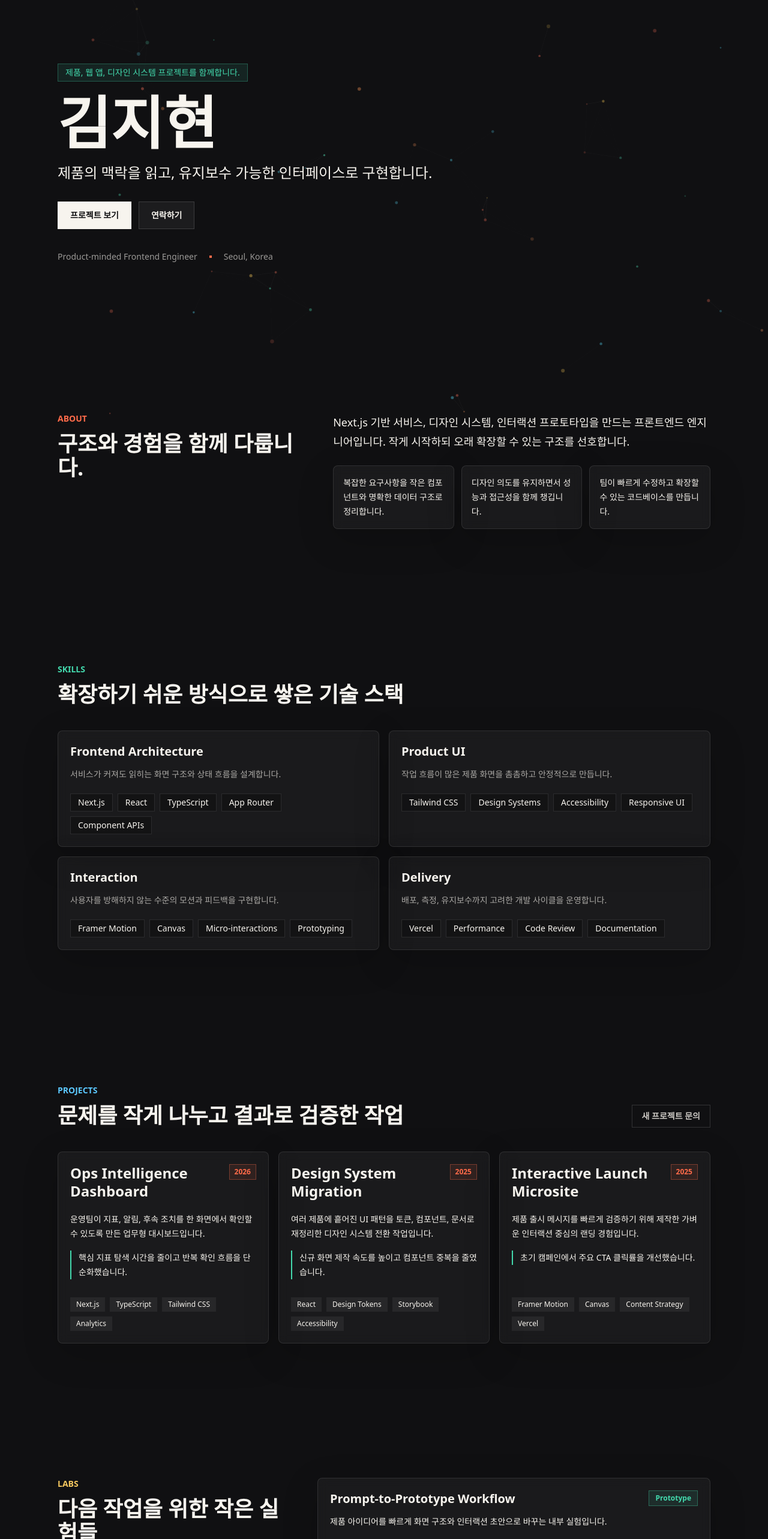
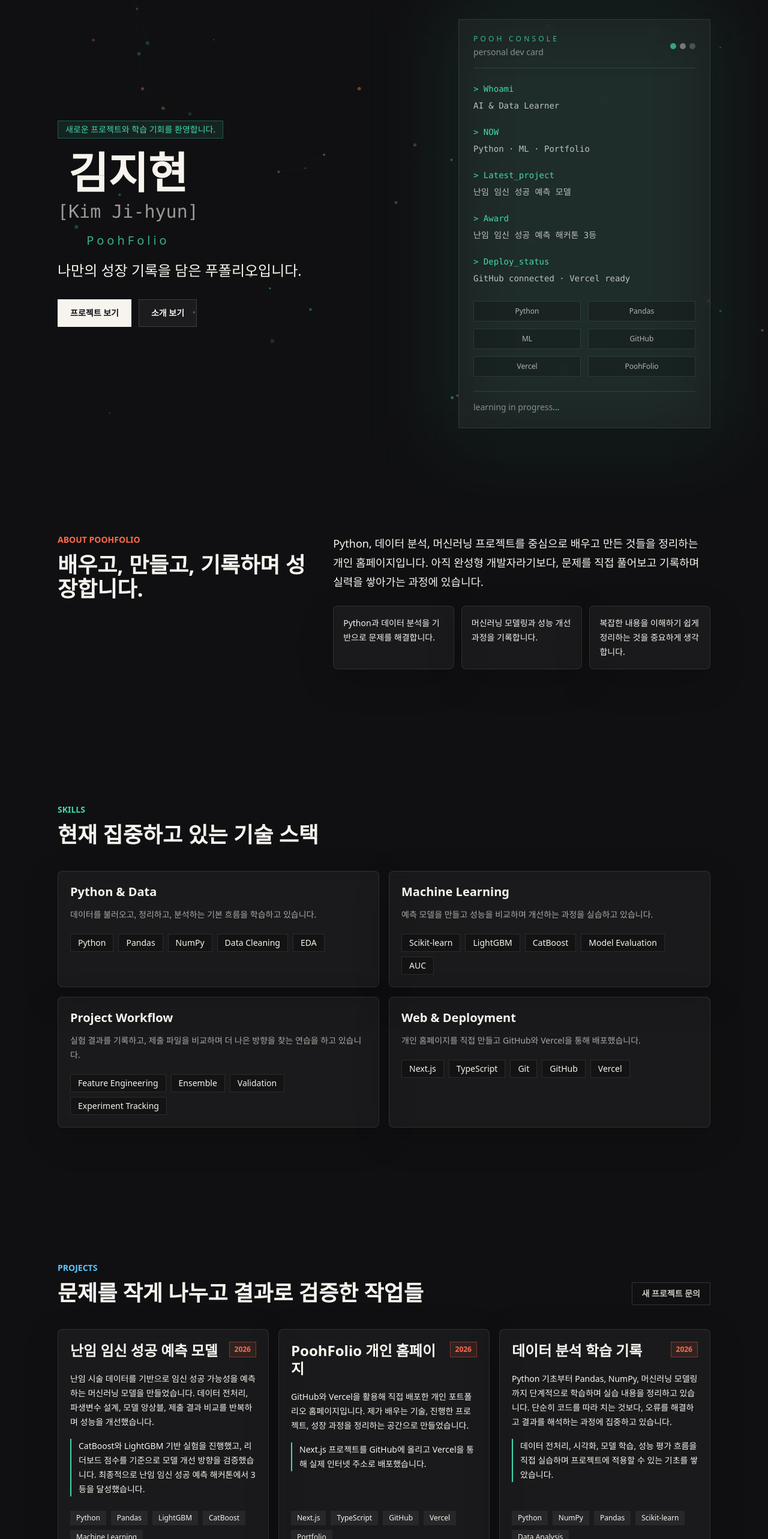
Before and after one commit to KimPooh/portfolio-site, a Next.js app: page / in a window 1280 px wide. Shown: the part 80-2646 px from the top of the page at 60% size. Built offline with nearby package versions, Linux system fonts and the light colour scheme.

Commit message:
Update PoohFolio content

```diff
--- a/components/Hero.tsx
+++ b/components/Hero.tsx
@@ -11,7 +11,7 @@ type HeroProps = {
 
 export function Hero({ content, profile }: HeroProps) {
   return (
-    <section className="section-shell flex min-h-[82svh] items-center pb-16 pt-24 sm:pt-28">
+    <section className="section-shell grid min-h-[82svh] items-center gap-12 pb-16 pt-24 sm:pt-28 lg:grid-cols-[minmax(0,1fr)_420px]">
       <motion.div
         variants={staggerContainer}
         initial="hidden"
@@ -24,40 +24,122 @@ export function Hero({ content, profile }: HeroProps) {
         >
           {profile.availability}
         </motion.p>
+
         <motion.h1
           variants={fadeInUp}
-          className="max-w-4xl text-5xl font-semibold leading-[1.02] tracking-normal text-paper sm:text-7xl lg:text-8xl"
+          className="max-w-4xl text-5xl font-semibold leading-[1.02] tracking-normal text-paper sm:text-7xl"
         >
-          {profile.name}
+          <span className="inline-flex flex-col items-center">
+            <span className="block text-5xl font-semibold leading-[0.95] tracking-normal text-paper sm:text-7xl">
+              김지현
+            </span>
+
+            <span className="mt-3 block font-mono text-xl font-medium tracking-normal text-paper/60 sm:text-3xl">
+              [Kim Ji-hyun]
+            </span>
+
+            <span className="mt-4 block text-lg font-medium tracking-[0.25em] text-mint/80 sm:text-xl">
+              {profile.name}
+            </span>
+          </span>
         </motion.h1>
+
         <motion.p
           variants={fadeInUp}
           className="mt-5 max-w-2xl text-xl leading-8 text-paper/78 sm:text-2xl"
         >
           {profile.tagline}
         </motion.p>
+
         <motion.div variants={fadeInUp} className="mt-8 flex flex-wrap gap-3">
           <a
             href="#projects"
-            className="border border-paper bg-paper px-5 py-3 text-sm font-semibold text-ink transition hover:bg-signal hover:text-ink"
+            className="border border-paper bg-paper px-5 py-3 text-sm font-semibold text-ink transition hover:-translate-y-0.5"
           >
             {content.primaryCtaLabel}
           </a>
+
           <a
-            href={`mailto:${profile.email}`}
-            className="border border-white/15 bg-white/5 px-5 py-3 text-sm font-semibold text-paper transition hover:border-electric/60 hover:text-electric"
+            href="#about"
+            className="border border-white/15 bg-white/5 px-5 py-3 text-sm font-semibold text-paper transition hover:-translate-y-0.5 hover:border-mint/50"
           >
             {content.secondaryCtaLabel}
           </a>
         </motion.div>
-        <motion.div
-          variants={fadeInUp}
-          className="mt-9 flex flex-wrap items-center gap-x-5 gap-y-2 text-sm text-paper/60"
-        >
-          <span>{profile.role}</span>
-          <span className="h-1 w-1 bg-ember" />
-          <span>{profile.location}</span>
-        </motion.div>
+      </motion.div>
+
+      <motion.div
+        variants={fadeInUp}
+        initial="hidden"
+        animate="visible"
+        className="relative hidden lg:block"
+      >
+        <div className="absolute -inset-6 bg-mint/10 blur-3xl" />
+
+        <div className="relative overflow-hidden border border-white/10 bg-white/[0.04] p-6 shadow-2xl backdrop-blur">
+          <div className="mb-5 flex items-center justify-between border-b border-white/10 pb-4">
+            <div>
+              <p className="text-xs uppercase tracking-[0.35em] text-mint/80">
+                Pooh Console
+              </p>
+              <p className="mt-1 text-sm text-paper/50">
+                personal dev card
+              </p>
+            </div>
+
+            <div className="flex gap-1.5">
+              <span className="h-2.5 w-2.5 rounded-full bg-mint/70" />
+              <span className="h-2.5 w-2.5 rounded-full bg-paper/40" />
+              <span className="h-2.5 w-2.5 rounded-full bg-white/20" />
+            </div>
+          </div>
+
+          <div className="space-y-4 font-mono text-sm leading-7 text-paper/75">
+            <div>
+              <p className="text-mint">&gt; Whoami</p>
+              <p>AI & Data Learner</p>
+            </div>
+
+            <div>
+              <p className="text-mint">&gt; NOW</p>
+              <p>Python · ML · Portfolio</p>
+            </div>
+
+            <div>
+              <p className="text-mint">&gt; Latest_project</p>
+              <p>난임 임신 성공 예측 모델</p>
+            </div>
+
+            <div>
+            <p className="text-mint">&gt; Award</p>
+            <p>난임 임신 성공 예측 해커톤 3등</p>
+            </div>
+
+            <div>
+              <p className="text-mint">&gt; Deploy_status</p>
+              <p>GitHub connected · Vercel ready</p>
+            </div>
+          </div>
+
+          <div className="mt-6 grid grid-cols-2 gap-3 text-xs">
+            {["Python", "Pandas", "ML", "GitHub", "Vercel", "PoohFolio"].map(
+              (item) => (
+                <span
+                  key={item}
+                  className="border border-white/10 bg-black/20 px-3 py-2 text-center text-paper/70"
+                >
+                  {item}
+                </span>
+              )
+            )}
+          </div>
+
+          <div className="mt-6 border-t border-white/10 pt-4">
+            <p className="text-sm text-paper/50">
+              learning in progress<span className="text-mint">...</span>
+            </p>
+          </div>
+        </div>
       </motion.div>
     </section>
   );
--- a/data/labs.ts
+++ b/data/labs.ts
@@ -2,24 +2,24 @@ import type { LabIdea } from "@/types/portfolio";
 
 export const labIdeas: LabIdea[] = [
   {
-    title: "Prompt-to-Prototype Workflow",
+    title: "머신러닝 모델 성능 개선 실험",
+    status: "Exploring",
+    description:
+      "같은 데이터라도 전처리, 파생변수, 검증 방식, 앙상블 조합에 따라 성능이 어떻게 달라지는지 실험하고 기록할 예정입니다.",
+    stack: ["Python", "LightGBM", "CatBoost", "Validation"]
+  },
+  {
+    title: "데이터 분석 리포트 만들기",
+    status: "Backlog",
+    description:
+      "분석 결과를 단순한 표나 그래프로 끝내지 않고, 문제 정의부터 결론까지 읽기 쉬운 리포트 형태로 정리하는 연습을 할 예정입니다.",
+    stack: ["Pandas", "Matplotlib", "EDA", "Report"]
+  },
+  {
+    title: "PoohFolio 콘텐츠 업데이트",
     status: "Prototype",
     description:
-      "제품 아이디어를 빠르게 화면 구조와 인터랙션 초안으로 바꾸는 내부 실험입니다.",
-    stack: ["Next.js", "LLM", "Design Systems"]
-  },
-  {
-    title: "Canvas Signal Map",
-    status: "Exploring",
-    description:
-      "복잡한 서비스 이벤트를 가벼운 2D 캔버스 맵으로 시각화하는 실험입니다.",
-    stack: ["Canvas", "TypeScript", "Motion"]
-  },
-  {
-    title: "Portfolio CMS Lite",
-    status: "Backlog",
-    description:
-      "마크다운이나 JSON만으로 프로젝트 사례를 업데이트할 수 있는 작은 콘텐츠 레이어입니다.",
-    stack: ["MDX", "Contentlayer", "Vercel"]
+      "학습한 내용과 진행한 프로젝트를 꾸준히 추가하면서, 이 홈페이지를 저만의 성장 기록 공간으로 발전시킬 예정입니다.",
+    stack: ["Next.js", "GitHub", "Vercel", "Portfolio"]
   }
 ];
--- a/data/projects.ts
+++ b/data/projects.ts
@@ -2,27 +2,30 @@ import type { Project } from "@/types/portfolio";
 
 export const projects: Project[] = [
   {
-    title: "Ops Intelligence Dashboard",
+    title: "난임 임신 성공 예측 모델",
     year: "2026",
     description:
-      "운영팀이 지표, 알림, 후속 조치를 한 화면에서 확인할 수 있도록 만든 업무형 대시보드입니다.",
-    outcome: "핵심 지표 탐색 시간을 줄이고 반복 확인 흐름을 단순화했습니다.",
-    tags: ["Next.js", "TypeScript", "Tailwind CSS", "Analytics"]
+      "난임 시술 데이터를 기반으로 임신 성공 가능성을 예측하는 머신러닝 모델을 만들었습니다. 데이터 전처리, 파생변수 설계, 모델 앙상블, 제출 결과 비교를 반복하며 성능을 개선했습니다.",
+    outcome:
+  "CatBoost와 LightGBM 기반 실험을 진행했고, 리더보드 점수를 기준으로 모델 개선 방향을 검증했습니다. 최종적으로 난임 임신 성공 예측 해커톤에서 3등을 달성했습니다.",
+    tags: ["Python", "Pandas", "LightGBM", "CatBoost", "Machine Learning"]
   },
   {
-    title: "Design System Migration",
-    year: "2025",
+    title: "PoohFolio 개인 홈페이지",
+    year: "2026",
     description:
-      "여러 제품에 흩어진 UI 패턴을 토큰, 컴포넌트, 문서로 재정리한 디자인 시스템 전환 작업입니다.",
-    outcome: "신규 화면 제작 속도를 높이고 컴포넌트 중복을 줄였습니다.",
-    tags: ["React", "Design Tokens", "Storybook", "Accessibility"]
+      "GitHub와 Vercel을 활용해 직접 배포한 개인 포트폴리오 홈페이지입니다. 제가 배우는 기술, 진행한 프로젝트, 성장 과정을 정리하는 공간으로 만들었습니다.",
+    outcome:
+      "Next.js 프로젝트를 GitHub에 올리고 Vercel을 통해 실제 인터넷 주소로 배포했습니다.",
+    tags: ["Next.js", "TypeScript", "GitHub", "Vercel", "Portfolio"]
   },
   {
-    title: "Interactive Launch Microsite",
-    year: "2025",
+    title: "데이터 분석 학습 기록",
+    year: "2026",
     description:
-      "제품 출시 메시지를 빠르게 검증하기 위해 제작한 가벼운 인터랙션 중심의 랜딩 경험입니다.",
-    outcome: "초기 캠페인에서 주요 CTA 클릭률을 개선했습니다.",
-    tags: ["Framer Motion", "Canvas", "Content Strategy", "Vercel"]
+      "Python 기초부터 Pandas, NumPy, 머신러닝 모델링까지 단계적으로 학습하며 실습 내용을 정리하고 있습니다. 단순히 코드를 따라 치는 것보다, 오류를 해결하고 결과를 해석하는 과정에 집중하고 있습니다.",
+    outcome:
+      "데이터 전처리, 시각화, 모델 학습, 성능 평가 흐름을 직접 실습하며 프로젝트에 적용할 수 있는 기초를 쌓았습니다.",
+    tags: ["Python", "NumPy", "Pandas", "Scikit-learn", "Data Analysis"]
   }
 ];
--- a/data/site.ts
+++ b/data/site.ts
@@ -1,31 +1,23 @@
 import type { Profile, SiteContent } from "@/types/portfolio";
 
 export const profile: Profile = {
-  name: "김지현",
-  role: "Product-minded Frontend Engineer",
+  name: "PoohFolio",
+  role: "AI와 데이터로 성장하는 예비 개발자",
   location: "Seoul, Korea",
-  email: "jihyun@example.com",
-  tagline: "제품의 맥락을 읽고, 유지보수 가능한 인터페이스로 구현합니다.",
+  email: "",
+  tagline: "나만의 성장 기록을 담은 푸폴리오입니다.",
   summary:
-    "Next.js 기반 서비스, 디자인 시스템, 인터랙션 프로토타입을 만드는 프론트엔드 엔지니어입니다. 작게 시작하되 오래 확장할 수 있는 구조를 선호합니다.",
-  availability: "제품, 웹 앱, 디자인 시스템 프로젝트를 함께합니다.",
+    "Python, 데이터 분석, 머신러닝 프로젝트를 중심으로 배우고 만든 것들을 정리하는 개인 홈페이지입니다. 아직 완성형 개발자라기보다, 문제를 직접 풀어보고 기록하며 실력을 쌓아가는 과정에 있습니다.",
+  availability: "새로운 프로젝트와 학습 기회를 환영합니다.",
   highlights: [
-    "복잡한 요구사항을 작은 컴포넌트와 명확한 데이터 구조로 정리합니다.",
-    "디자인 의도를 유지하면서 성능과 접근성을 함께 챙깁니다.",
-    "팀이 빠르게 수정하고 확장할 수 있는 코드베이스를 만듭니다."
+    "Python과 데이터 분석을 기반으로 문제를 해결합니다.",
+    "머신러닝 모델링과 성능 개선 과정을 기록합니다.",
+    "복잡한 내용을 이해하기 쉽게 정리하는 것을 중요하게 생각합니다."
   ],
   socials: [
     {
       label: "GitHub",
-      href: "https://github.com/"
-    },
-    {
-      label: "LinkedIn",
-      href: "https://www.linkedin.com/"
-    },
-    {
-      label: "Email",
-      href: "mailto:jihyun@example.com"
+      href: "https://github.com/KimPooh"
     }
   ]
 };
@@ -40,30 +32,32 @@ export const siteContent: SiteContent = {
   ],
   hero: {
     primaryCtaLabel: "프로젝트 보기",
-    secondaryCtaLabel: "연락하기"
+    secondaryCtaLabel: "소개 보기"
   },
   about: {
-    eyebrow: "About",
-    title: "구조와 경험을 함께 다룹니다."
+    eyebrow: "About PoohFolio",
+    title: "배우고, 만들고, 기록하며 성장합니다.",
+    description:
+      "PoohFolio는 제가 배우는 기술과 직접 만든 프로젝트를 정리하는 공간입니다. Python, 데이터 분석, 머신러닝을 중심으로 공부하고 있으며, 단순히 결과만 남기기보다 어떤 문제를 어떻게 해결했는지 기록하는 것을 중요하게 생각합니다."
   },
   skills: {
     eyebrow: "Skills",
-    title: "확장하기 쉬운 방식으로 쌓은 기술 스택"
+    title: "현재 집중하고 있는 기술 스택"
   },
   projects: {
     eyebrow: "Projects",
-    title: "문제를 작게 나누고 결과로 검증한 작업",
+    title: "문제를 작게 나누고 결과로 검증한 작업들",
     ctaLabel: "새 프로젝트 문의",
     ctaHref: "#contact"
   },
   labs: {
     eyebrow: "Labs",
-    title: "다음 작업을 위한 작은 실험들"
+    title: "다음 성장을 위한 작은 실험들"
   },
   contact: {
     eyebrow: "Contact",
-    title: "함께 만들 제품이 있다면 이야기해 주세요.",
+    title: "함께 만들 프로젝트가 있다면 이야기해 주세요.",
     description:
-      "프로젝트 범위, 현재 고민, 원하는 출시 시점을 간단히 보내주시면 다음 단계에 맞는 구조로 답변하겠습니다."
+      "프로젝트 제안, 협업, 피드백, 학습 관련 이야기를 환영합니다. GitHub를 통해 제가 작업한 내용을 확인할 수 있습니다."
   }
 };
--- a/data/skills.ts
+++ b/data/skills.ts
@@ -2,23 +2,23 @@ import type { SkillGroup } from "@/types/portfolio";
 
 export const skillGroups: SkillGroup[] = [
   {
-    title: "Frontend Architecture",
-    description: "서비스가 커져도 읽히는 화면 구조와 상태 흐름을 설계합니다.",
-    skills: ["Next.js", "React", "TypeScript", "App Router", "Component APIs"]
+    title: "Python & Data",
+    description: "데이터를 불러오고, 정리하고, 분석하는 기본 흐름을 학습하고 있습니다.",
+    skills: ["Python", "Pandas", "NumPy", "Data Cleaning", "EDA"]
   },
   {
-    title: "Product UI",
-    description: "작업 흐름이 많은 제품 화면을 촘촘하고 안정적으로 만듭니다.",
-    skills: ["Tailwind CSS", "Design Systems", "Accessibility", "Responsive UI"]
+    title: "Machine Learning",
+    description: "예측 모델을 만들고 성능을 비교하며 개선하는 과정을 실습하고 있습니다.",
+    skills: ["Scikit-learn", "LightGBM", "CatBoost", "Model Evaluation", "AUC"]
   },
   {
-    title: "Interaction",
-    description: "사용자를 방해하지 않는 수준의 모션과 피드백을 구현합니다.",
-    skills: ["Framer Motion", "Canvas", "Micro-interactions", "Prototyping"]
+    title: "Project Workflow",
+    description: "실험 결과를 기록하고, 제출 파일을 비교하며 더 나은 방향을 찾는 연습을 하고 있습니다.",
+    skills: ["Feature Engineering", "Ensemble", "Validation", "Experiment Tracking"]
   },
   {
-    title: "Delivery",
-    description: "배포, 측정, 유지보수까지 고려한 개발 사이클을 운영합니다.",
-    skills: ["Vercel", "Performance", "Code Review", "Documentation"]
+    title: "Web & Deployment",
+    description: "개인 홈페이지를 직접 만들고 GitHub와 Vercel을 통해 배포했습니다.",
+    skills: ["Next.js", "TypeScript", "Git", "GitHub", "Vercel"]
   }
 ];
```
